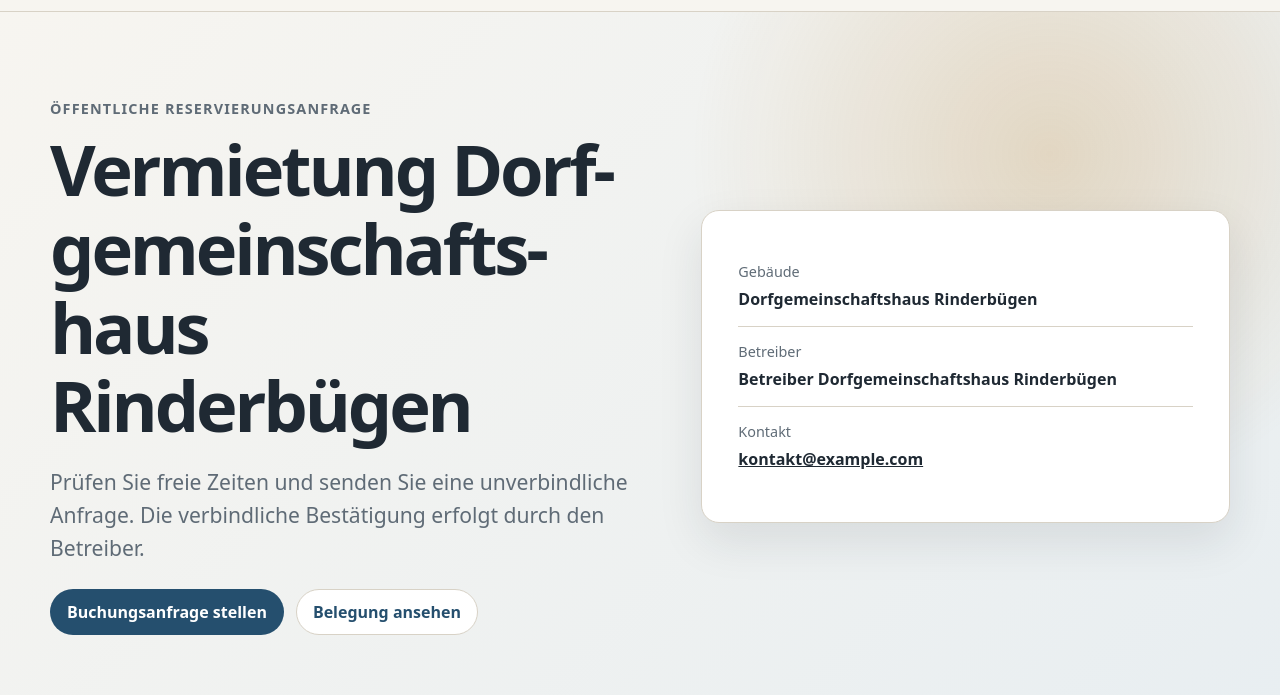
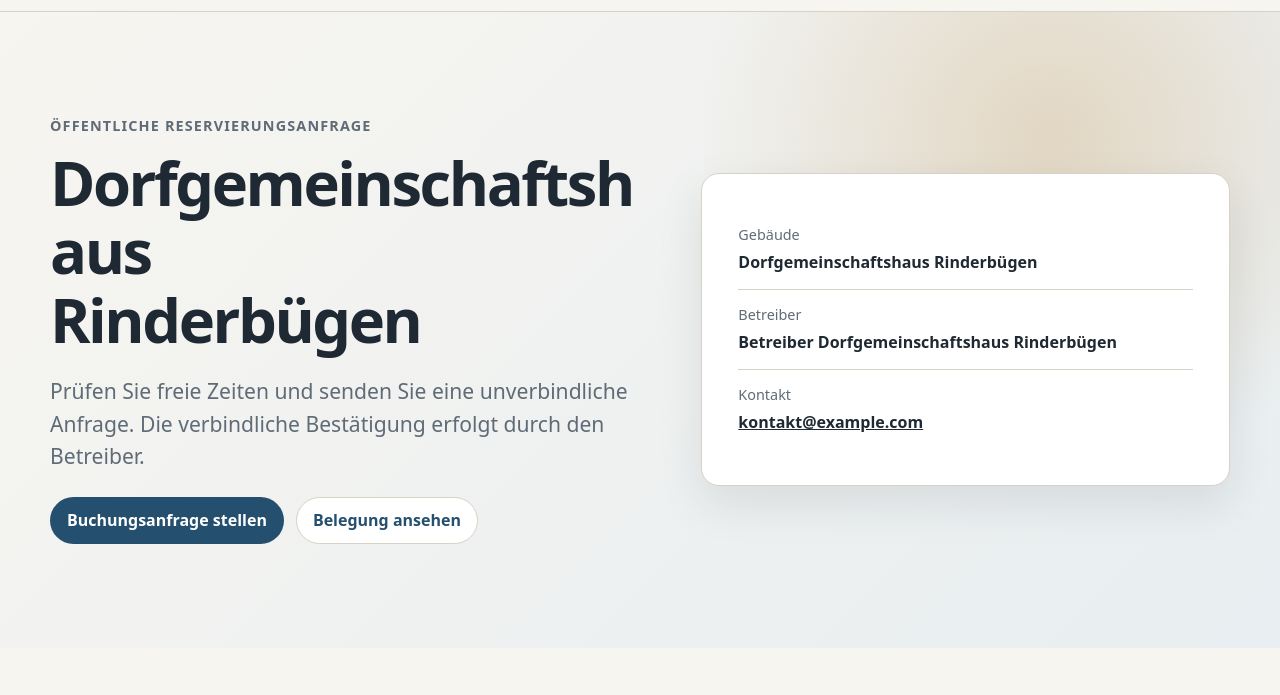
Before and after one commit to Rinderbuegen/Vermietung, a plain HTML site: page index.html in a window 1280 px wide. Shown: the part 105-800 px from the top of the page. Drawn offline with Linux system fonts and the light colour scheme.

Commit message:
Verbessere Hero-Typografie

```diff
--- a/assets/css/app.css
+++ b/assets/css/app.css
@@ -159,10 +159,16 @@ h3 { line-height: 1.12; }
 h1 {
   margin: 0;
   max-width: 700px;
-  overflow-wrap: anywhere;
-  hyphens: auto;
-  font-size: clamp(2.25rem, 5.5vw, 4.45rem);
-  letter-spacing: -0.045em;
+  overflow-wrap: break-word;
+  word-break: normal;
+  hyphens: none;
+  font-size: clamp(2.15rem, 4.8vw, 4rem);
+  letter-spacing: -0.04em;
+}
+
+h1 span {
+  display: block;
+  text-wrap: balance;
 }
 
 h2 {
--- a/assets/js/config.js
+++ b/assets/js/config.js
@@ -2,6 +2,8 @@ window.APP_CONFIG = {
   buildingId: "dgh_rb",
   appTitle: "Vermietung Dorfgemeinschaftshaus Rinderbügen",
   buildingName: "Dorfgemeinschaftshaus Rinderbügen",
+  heroTitle: "Dorfgemeinschaftshaus",
+  heroLocation: "Rinderbügen",
   operatorName: "Betreiber Dorfgemeinschaftshaus Rinderbügen",
   contactEmail: "kontakt@example.com",
   apiBaseUrl: "https://script.google.com/macros/s/DEPLOYMENT_ID/exec",
@@ -11,12 +13,16 @@ window.APP_CONFIG = {
     dgh_rb: {
       appTitle: "Vermietung Dorfgemeinschaftshaus Rinderbügen",
       buildingName: "Dorfgemeinschaftshaus Rinderbügen",
+      heroTitle: "Dorfgemeinschaftshaus",
+      heroLocation: "Rinderbügen",
       operatorName: "Betreiber Dorfgemeinschaftshaus Rinderbügen",
       contactEmail: "kontakt@example.com"
     },
     ev_gem_rb: {
       appTitle: "Vermietung Evangelisches Gemeindehaus Rinderbügen",
       buildingName: "Evangelisches Gemeindehaus Rinderbügen",
+      heroTitle: "Evangelisches Gemeindehaus",
+      heroLocation: "Rinderbügen",
       operatorName: "Betreiber Evangelisches Gemeindehaus Rinderbügen",
       contactEmail: "kontakt@example.com"
     }
--- a/assets/js/ui.js
+++ b/assets/js/ui.js
@@ -103,6 +103,8 @@
   function applyConfig(config) {
     text("[data-app-title]", config.appTitle || "Gebäudevermietung");
     text("[data-building-name]", config.buildingName || config.appTitle || "Gebäude");
+    text("[data-hero-title]", config.heroTitle || config.buildingName || config.appTitle || "Gebäude");
+    text("[data-hero-location]", config.heroLocation || "");
     text("[data-operator-name]", config.operatorName || "Betreiber");
     setLink("[data-contact-email]", `mailto:${config.contactEmail || ""}`, config.contactEmail || "Kontakt nicht hinterlegt");
     document.querySelectorAll("[data-building-id-field]").forEach((field) => {
--- a/index.html
+++ b/index.html
@@ -37,7 +37,10 @@
         <div class="shell hero-grid">
           <div>
             <p class="eyebrow">Öffentliche Reservierungsanfrage</p>
-            <h1 data-app-title>Gebäudevermietung</h1>
+            <h1>
+              <span data-hero-title>Gebäudevermietung</span>
+              <span data-hero-location>Rinderbügen</span>
+            </h1>
             <p class="lead" data-public-note>Prüfen Sie freie Zeiten und senden Sie eine unverbindliche Anfrage. Die verbindliche Bestätigung erfolgt durch den Betreiber.</p>
             <div class="hero-actions">
               <a class="button button-primary" href="#anfrage">Buchungsanfrage stellen</a>
```
Also changed, not shown: PROJEKTUEBERSICHT.md (+1 -1 lines).
